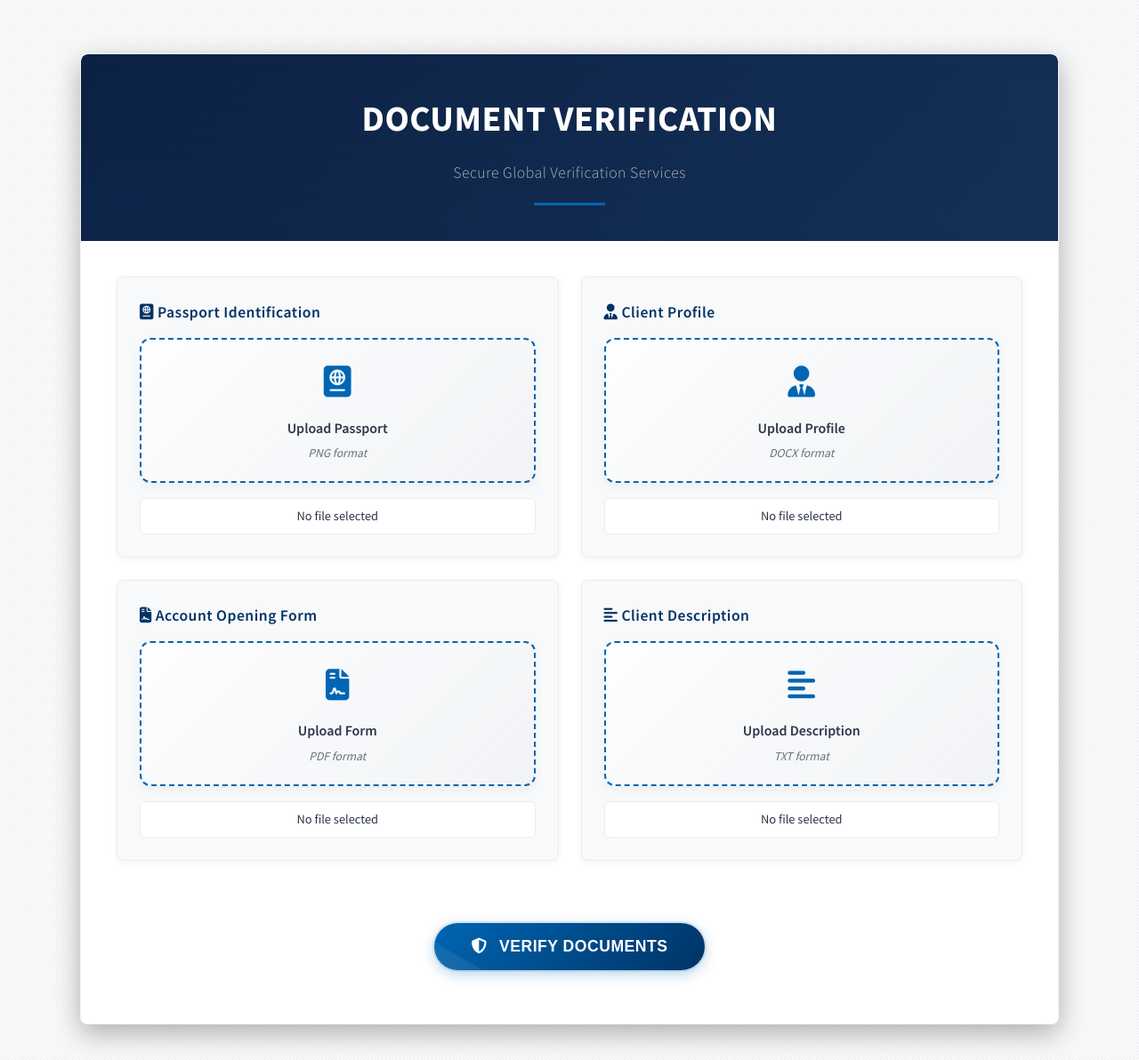
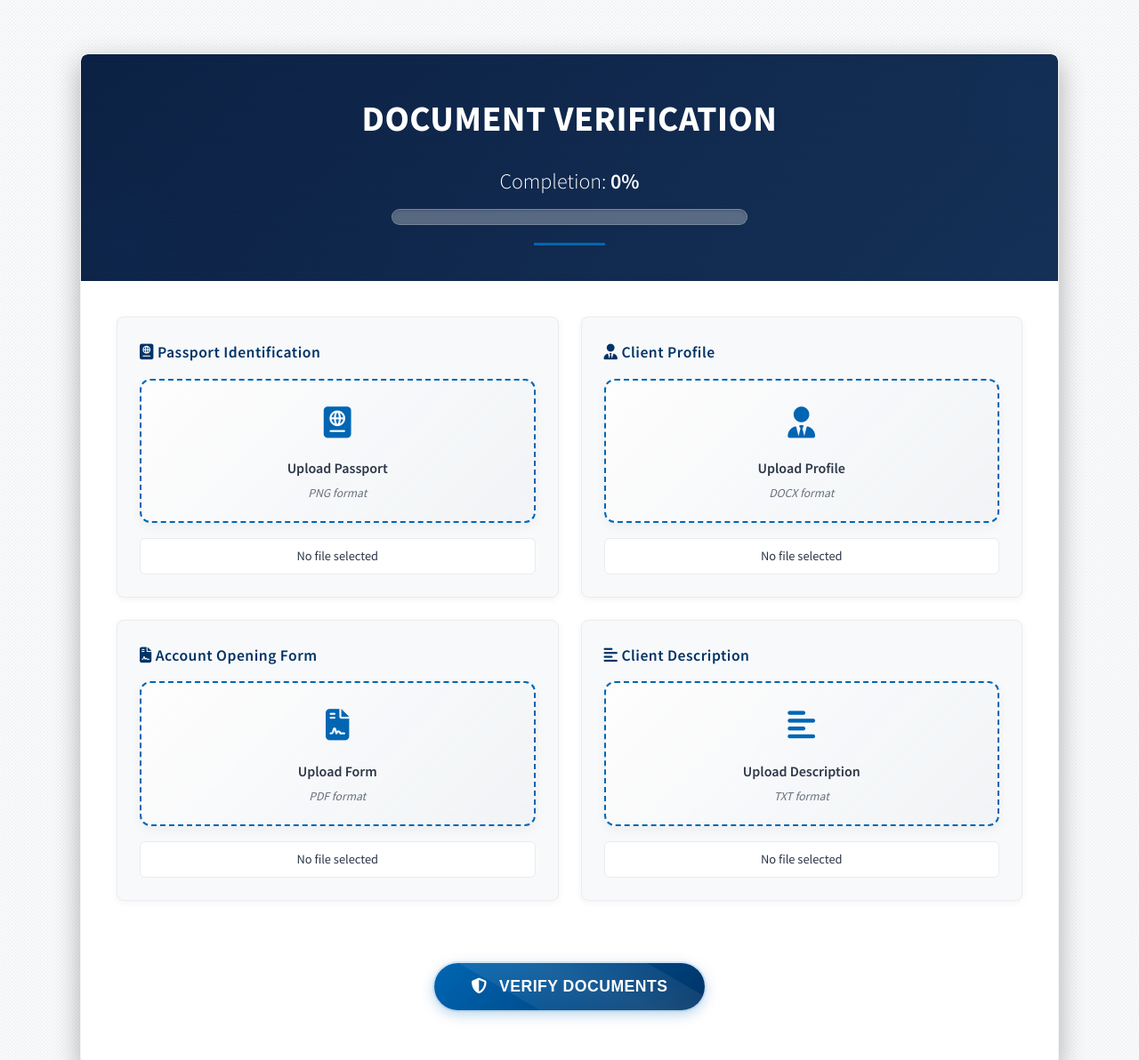
Before and after one commit to KevinShaqiri/SwissHacks2025, a Flask app: page / in a window 1280 px wide. Shown: the top 1192 px of the page at 89% size. Run offline with Flask 3, Linux system fonts and the light colour scheme.

Commit message:
Added percentage bar in frontend

```diff
--- a/frontend/templates/index.html
+++ b/frontend/templates/index.html
@@ -16,7 +16,71 @@
 
             <header>
                 <h1>Document Verification</h1>
-                <p class="subtitle">Secure Global Verification Services</p>
+                <div class="progress-container">
+                    <div class="progress-stats">
+                        <span>Completion: <strong id="progress-percentage">0%</strong></span>
+                    </div>
+                    <div class="progress-bar-container">
+                        <div class="progress-bar" style="width: 0%;" id="evaluation-progress-bar"></div>
+                    </div>
+                </div>
+                <style>
+                    .progress-container {
+                        margin-top: 20px;
+                        width: 100%;
+                        text-align: center;
+                    }
+                    .progress-stats {
+                        color: var(--pure-white);
+                        font-size: 1.5rem;
+                        margin-bottom: 12px;
+                        font-weight: 300;
+                    }
+                    .progress-stats strong {
+                        font-weight: 600;
+                    }
+                    .progress-bar-container {
+                        background: rgba(255, 255, 255, 0.3);
+                        height: 18px;
+                        border-radius: 12px;
+                        overflow: hidden;
+                        box-shadow: inset 0 1px 3px rgba(0, 0, 0, 0.2);
+                        position: relative;
+                        width: 100%;
+                        max-width: 400px;
+                        margin: 0 auto;
+                        border: 1px solid rgba(255, 255, 255, 0.2);
+                    }
+                    .progress-bar {
+                        height: 100%;
+                        background: linear-gradient(90deg, #0066b3, #52a8ff);
+                        border-radius: 10px;
+                        transition: width 0.8s ease;
+                        position: relative;
+                        overflow: hidden;
+                        box-shadow: 0 0 10px rgba(82, 168, 255, 0.7);
+                        animation: pulse-glow 2s infinite;
+                    }
+                    .progress-bar::after {
+                        content: '';
+                        position: absolute;
+                        top: 0;
+                        left: -100%;
+                        width: 50%;
+                        height: 100%;
+                        background: linear-gradient(90deg, transparent, rgba(255, 255, 255, 0.4), transparent);
+                        animation: shine 1.5s infinite;
+                    }
+                    @keyframes pulse-glow {
+                        0% { box-shadow: 0 0 5px rgba(82, 168, 255, 0.5); }
+                        50% { box-shadow: 0 0 15px rgba(82, 168, 255, 0.8); }
+                        100% { box-shadow: 0 0 5px rgba(82, 168, 255, 0.5); }
+                    }
+                    @keyframes shine {
+                        0% { left: -100%; }
+                        100% { left: 100%; }
+                    }
+                </style>
             </header>
         </div>
 
@@ -96,6 +160,66 @@
     </div>
 
     <script>
+        // Initialize progress tracking
+        function initProgressBar() {
+            // Set default values if not present
+            if (!localStorage.getItem('totalEvaluations')) {
+                localStorage.setItem('totalEvaluations', '7');
+            }
+
+            if (!localStorage.getItem('completedEvaluations')) {
+                localStorage.setItem('completedEvaluations', '0');
+            }
+
+            updateProgressBar();
+        }
+
+        // Update the progress bar display
+        function updateProgressBar() {
+            const total = parseInt(localStorage.getItem('totalEvaluations'));
+            const completed = parseInt(localStorage.getItem('completedEvaluations'));
+
+            // Calculate percentage
+            const percentage = Math.round((completed / total) * 100);
+
+            // Update text
+            const progressStats = document.getElementById('progress-percentage');
+            progressStats.textContent = `${percentage}%`;
+
+            // Update progress bar
+            const progressBar = document.getElementById('evaluation-progress-bar');
+            progressBar.style.width = `${percentage}%`;
+        }
+
+        // Call init on page load
+        initProgressBar();
+
+        // Handle form submission
+        document.querySelector('.upload-form').addEventListener('submit', function(e) {
+            // Don't increment if form validation fails
+            if (!this.checkValidity()) {
+                return;
+            }
+
+            // Store form submission in session storage to handle redirect return
+            sessionStorage.setItem('formSubmitted', 'true');
+        });
+
+        // Check if returning from successful submission (browser back button)
+        if (sessionStorage.getItem('formSubmitted') === 'true') {
+            sessionStorage.removeItem('formSubmitted');
+
+            // Increment completed evaluations
+            let completed = parseInt(localStorage.getItem('completedEvaluations'));
+            const total = parseInt(localStorage.getItem('totalEvaluations'));
+
+            if (completed < total) {
+                completed += 1;
+                localStorage.setItem('completedEvaluations', completed.toString());
+                updateProgressBar();
+            }
+        }
+
         // Display selected filename for each input
         document.querySelectorAll('input[type="file"]').forEach(input => {
             input.addEventListener('change', function(e) {
```
